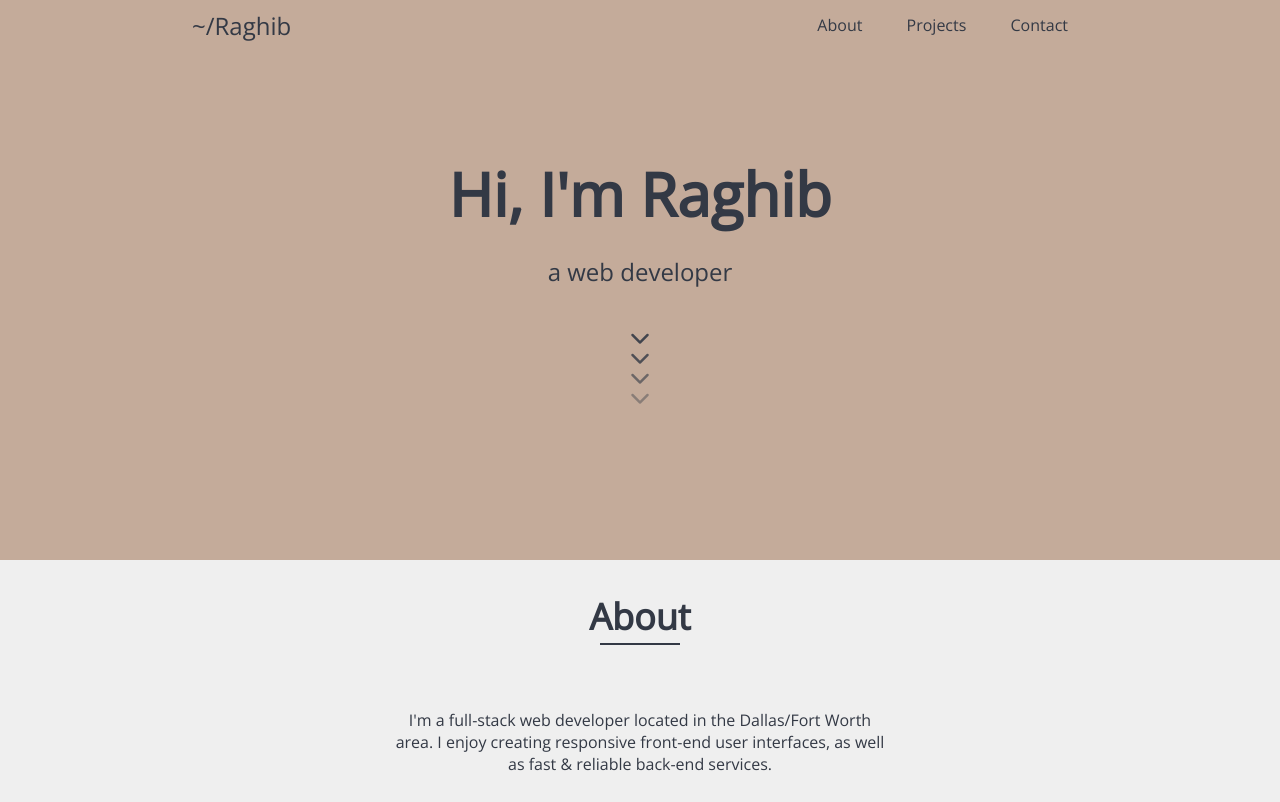
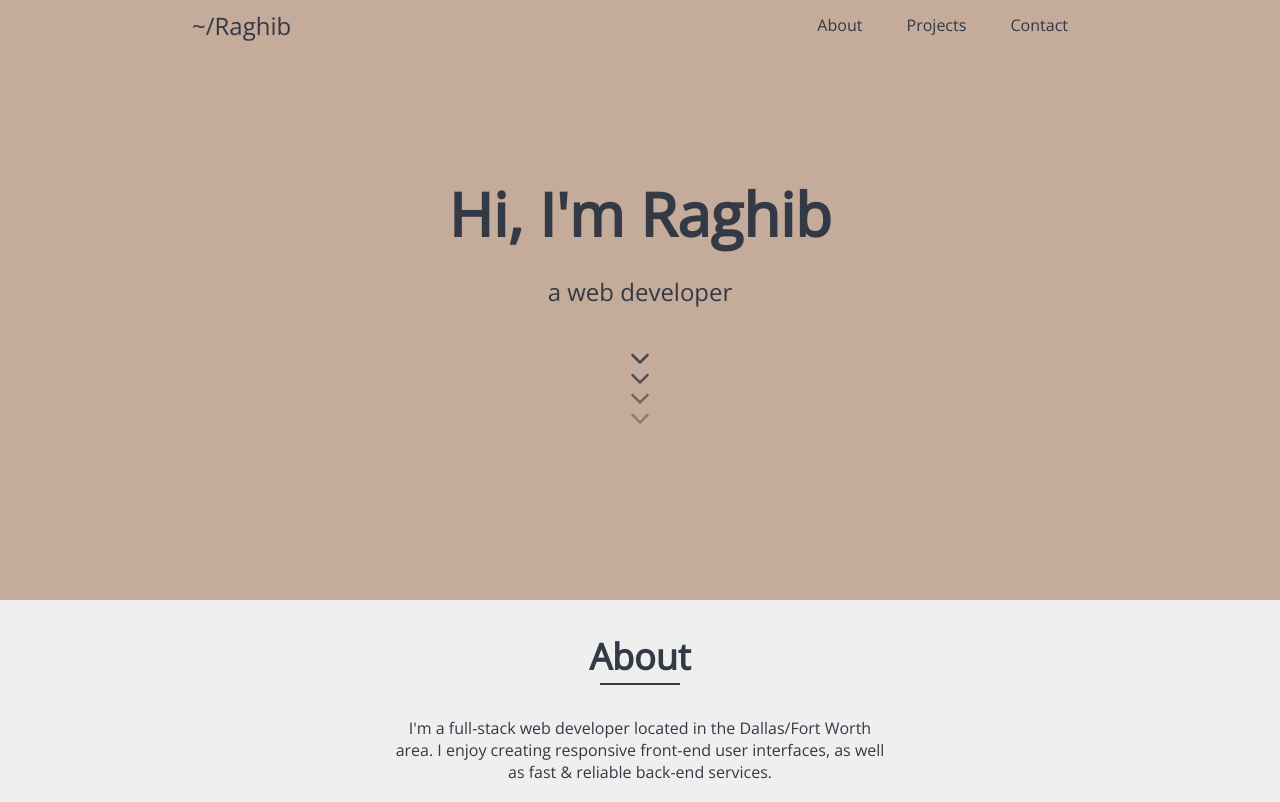
Before and after one commit to RaghibA/my-site, a plain HTML site: page index.html in a window 1280 px wide. Shown: the top 802 px of the page. Drawn offline with nearby package versions, Linux system fonts and the light colour scheme.

Commit message:
about reformat

```diff
--- a/css/styles.css
+++ b/css/styles.css
@@ -249,7 +249,7 @@ img {
 /* Splash Page */
 .splash {
   background-color: var(--accent2-color);
-  height: 70vh;
+  height: 75vh;
   position: relative;
   color: #fff;
   width: 100%;
@@ -296,7 +296,7 @@ img {
 }
 
 #about .about-container .heading {
-  padding-bottom: 2rem;
+  /* padding-bottom: 2rem; */
 }
 
 .about-body {
```
